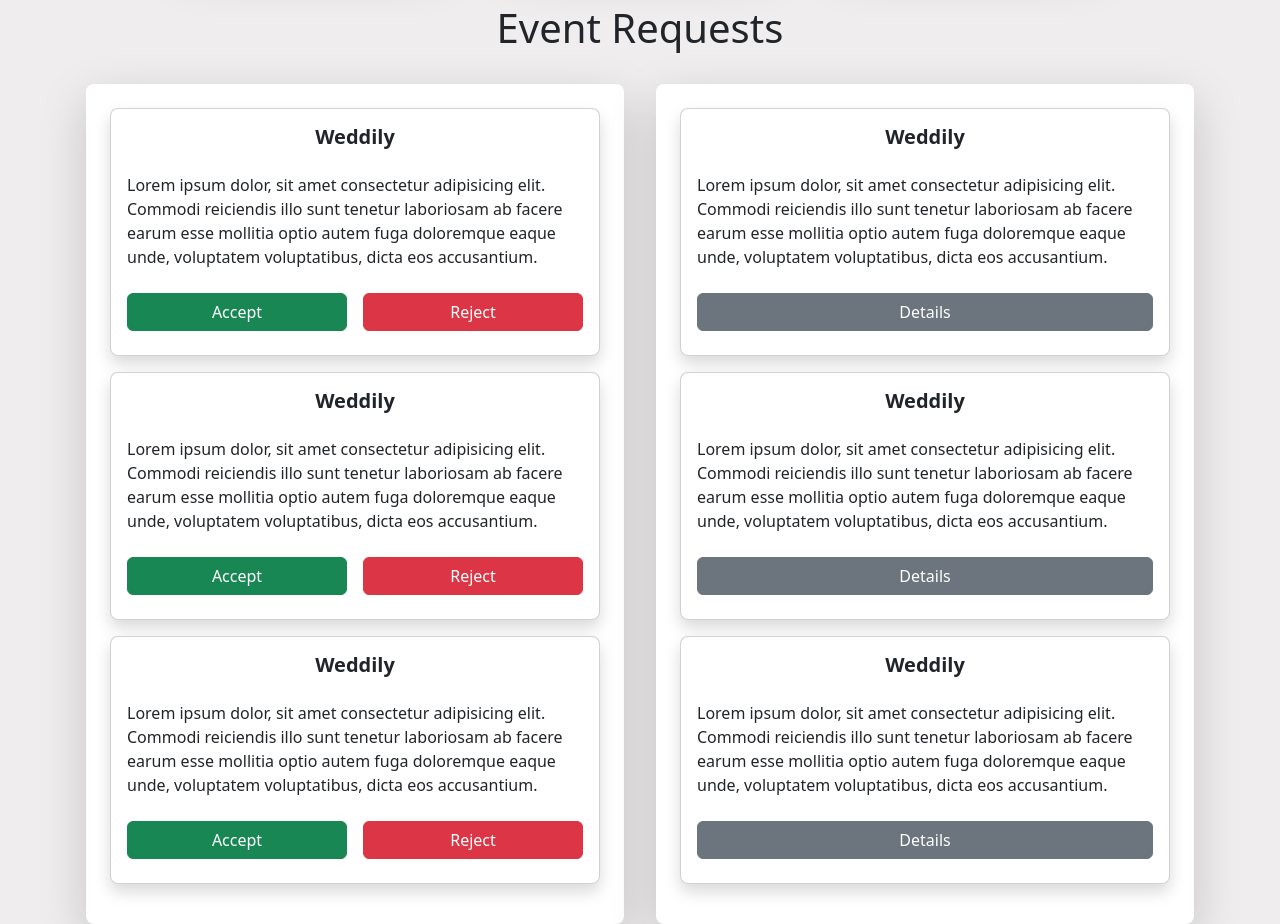
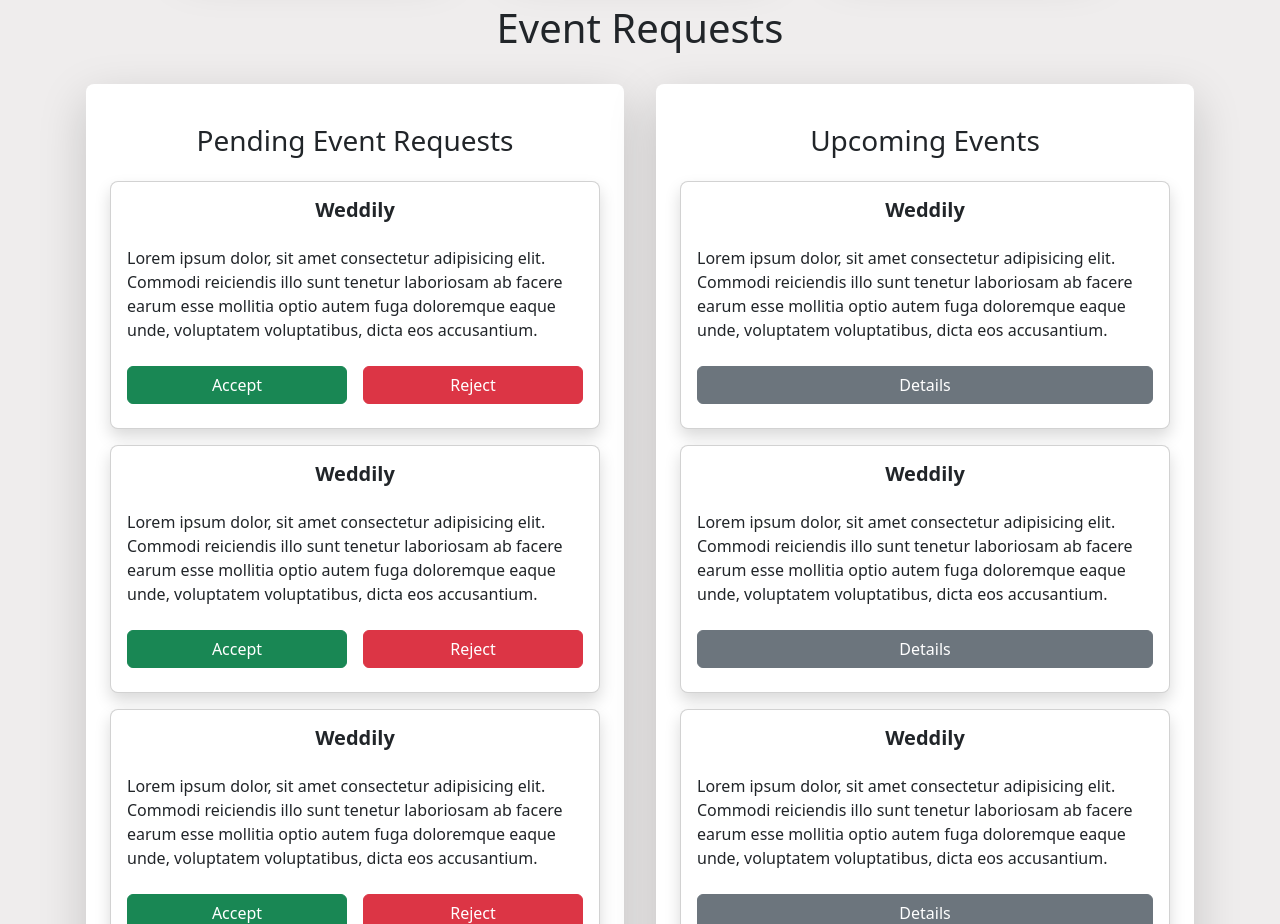
Before and after one commit to soumikctg/EventDesign, a website with bundled scripts: page public/userPage/eventUser.html in a window 1280 px wide. Shown: the part 1400-2324 px from the top of the page. Built offline with nearby package versions, Linux system fonts and the light colour scheme.

Commit message:
userProfilejs

```diff
--- a/public/userPage/eventUser.html
+++ b/public/userPage/eventUser.html
@@ -172,7 +172,7 @@
             <div class="col-md-6 p-3">
                 <div id="eventContainer" class="container  bg-white rounded-3 shadow-lg p-4">
                     <h3 class="text-center mt-3 mb-4">Upcoming Events</h3>
-                    <div class="card shadow rounded-4 mb-3">
+                    <!-- <div class="card shadow rounded-4 mb-3">
                         <div class="mt-3">
                             <h5 class="card-title text-center fs-5 fw-bold">Weddily</h5>
                         </div>
@@ -185,7 +185,7 @@
                             </div>
                         </div>
                     </div>
-                    <!-- <div class="card shadow rounded-4 mb-3">
+                    <div class="card shadow rounded-4 mb-3">
                         <div class="mt-3">
                             <h5 class="card-title text-center fs-5 fw-bold">Weddily</h5>
                         </div>
--- a/public/userPage/script.js
+++ b/public/userPage/script.js
@@ -35,7 +35,7 @@
 
 
 function renderTaskCards(tasks) {
-    taskContainer.innerHTML = '';
+    taskContainer.innerHTML = `<h3 class="text-center mt-3 mb-4">Pending Event Requests</h3>`;
 
     tasks.forEach(task => {
         const cardElement = document.createElement('div');
@@ -62,7 +62,7 @@
 
 
 function renderEventCards(events) {
-    eventContainer.innerHTML = '';
+    eventContainer.innerHTML = `<h3 class="text-center mt-3 mb-4">Upcoming Events</h3>`;
 
     events.forEach(event => {
         const cardElement = document.createElement('div');
```
